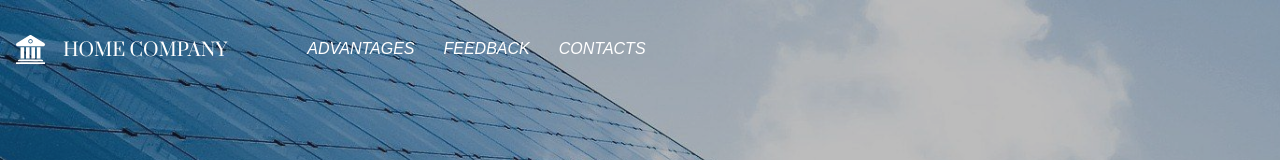
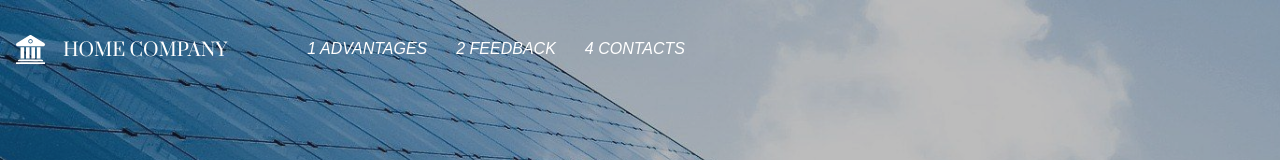
Before and after one commit to necarof/mst_test1, a plain HTML site: page index.html in a window 1280 px wide. Shown: the top 160 px of the page. Drawn offline with Linux system fonts and the light colour scheme; files whose address does not match are found by name.

Commit message:
text fix

```diff
--- a/index.html
+++ b/index.html
@@ -8,7 +8,7 @@
         content="MST Test site"
     >
     <meta name="author" content="Nikita Mastepanov">
-    <title>MST Test task1</title>
+    <title>MST Test task 1</title>
     <link rel="shortcut icon" href="favicon.ico" type="image/x-icon">
     <link rel="stylesheet" href="main.css">
     <script src="main.js" defer="defer"></script>
@@ -26,13 +26,13 @@
                 <nav>
                     <ul class="header__nav">
                         <li class="header__nav-item">
-                            <a href="#advantages" class="header__nav-link">Advantages</a>
+                            <a href="#advantages" class="header__nav-link">1 Advantages</a>
                         </li>
                         <li class="header__nav-item">
-                            <a href="#feedback" class="header__nav-link">Feedback</a>
+                            <a href="#feedback" class="header__nav-link">2 Feedback</a>
                         </li>
                         <li class="header__nav-item">
-                            <a href="#contacts" class="header__nav-link">Contacts</a>
+                            <a href="#contacts" class="header__nav-link">4 Contacts</a>
                         </li>
                     </ul>
                 </nav>
```
